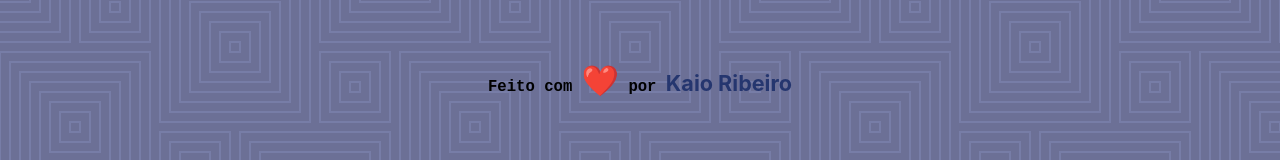
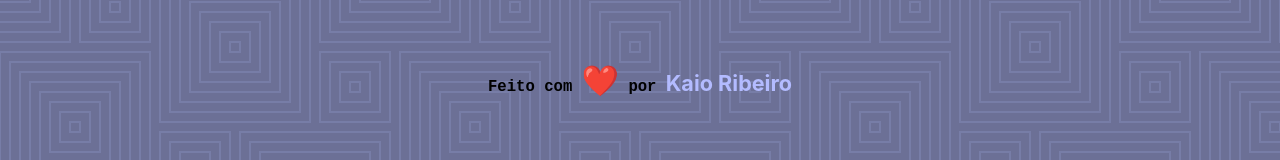
Before and after one commit to kaiorr/aceleraDevReact, a React (Create React App) app in the folder 5-semana/: page / in a window 1280 px wide. In both pictures the pointer is over the link "Kaio Ribeiro". Shown: the part 588-748 px from the top of the page. Built offline with nearby package versions, Linux system fonts and the light colour scheme; no server answers.

Commit message:
feat: criacao do hover e transição para o link

```diff
--- a/5-semana/src/components/Footer.scss
+++ b/5-semana/src/components/Footer.scss
@@ -22,3 +22,11 @@
   font-weight: bold;
   color: #25366f
 }
+
+.footer strong a:hover {
+  transition-property: color;
+  transition-timing-function: ease-in-out;
+  transition-duration: 0.7s;
+  font-size: 1.8rem;
+  color: #b3bbff;
+}
```
